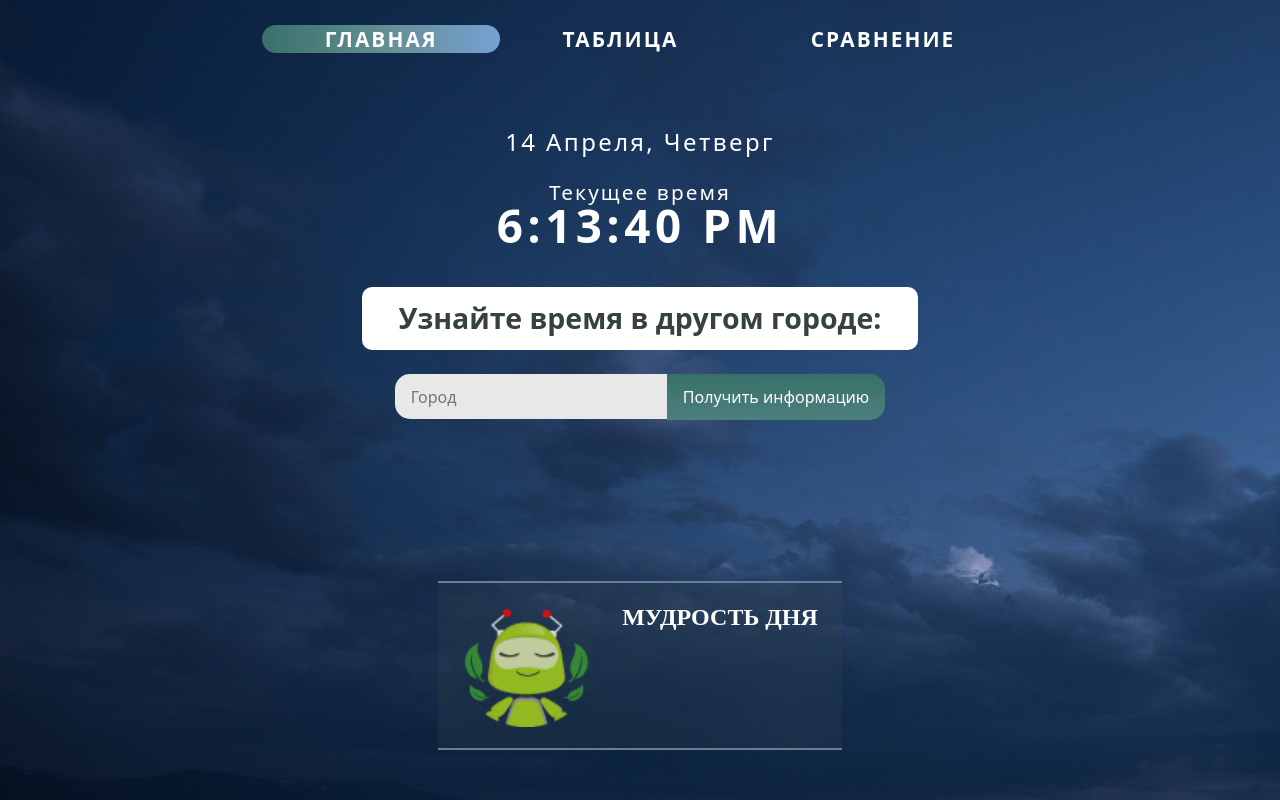
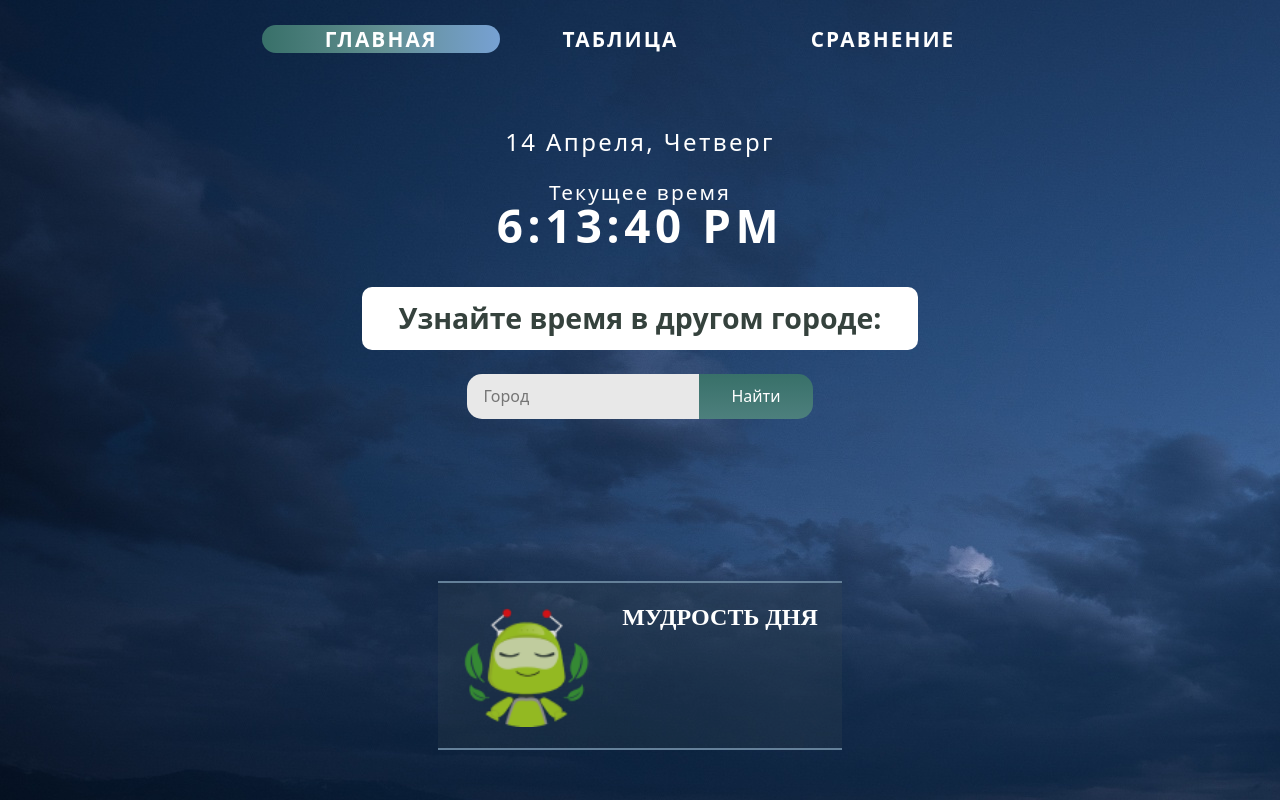
Before and after one commit to Tatyana97/ITgenio, a React (Create React App) app: page / in a window 1280 px wide. Built offline with nearby package versions, Linux system fonts and the light colour scheme; no server answers; a web font is replaced by a local one.

Commit message:
git push heroku master

```diff
--- a/src/Componets/MainPage/Main.css
+++ b/src/Componets/MainPage/Main.css
@@ -63,7 +63,7 @@ form.formTown {
 
 .formTown input[type="text"]{
     border-radius: 15px 0 0 15px;
-    width: 17em;
+    width: 14.5em;
     height: 2.8em;
     background: #e8e8e8;
     border: 00;
--- a/src/Componets/MainPage/components/Form.js
+++ b/src/Componets/MainPage/components/Form.js
@@ -5,6 +5,6 @@ import '../styles/form.css'
 export const Form = props => (
     <form className='formTown' onSubmit={props.weatherMethod}>
       <input type="text" name="city" placeholder="Город"/>
-      <button className='bott'>Получить информацию</button>
+      <button className='bott'>Найти</button>
     </form>
   )
--- a/src/Componets/MainPage/styles/form.css
+++ b/src/Componets/MainPage/styles/form.css
@@ -10,8 +10,8 @@
     background: linear-gradient(to bottom, #387069, #628f91) repeat scroll 0 0 / 100% 200% rgba(0, 0, 0, 0);
     transition: all 0.5s linear 0s;
     color: white;
-    height: 2.9em;
-    padding: 0em 1em;
+    height: 100%;
+    padding: 0em 2em;
     position: relative;
     border-radius: 0 15px 15px 0;
     border: none;
--- a/src/Componets/Сomparison/components/Table/CheckCondition.js
+++ b/src/Componets/Сomparison/components/Table/CheckCondition.js
@@ -77,5 +77,29 @@
 		 else if (number == "0-15"){
 			number = "09";
 		 }
+		 else if (number == "0-16"){
+			number = "08";
+		 }
+		 else if (number == "0-17"){
+			number = "07";
+		 }
+		 else if (number == "0-18"){
+			number = "06";
+		 }
+		 else if (number == "0-19"){
+			number = "05";
+		 }
+		 else if (number == "0-20"){
+			number = "04";
+		 }
+		 else if (number == "0-21"){
+			number = "03";
+		 }
+		 else if (number == "0-22"){
+			number = "02";
+		 }
+		 else if (number == "0-23"){
+			number = "01";
+		 }
 		 return number
 	};
--- a/src/Componets/Сomparison/components/Table/TableCityStyle.css
+++ b/src/Componets/Сomparison/components/Table/TableCityStyle.css
@@ -5,7 +5,7 @@ table.table {
 }
 
 table.table tbody {
-    border: 1px solid white;
+    border: 2px solid white;
     font-weight: bold;
     background: radial-gradient(circle, rgba(57,85,105,1) 0%, rgba(58,58,89,1) 44%, rgba(46,46,46,0.989233193277311) 100%);
     background-size: 400% 400%;
--- a/src/Componets/Сomparison/components/compare.css
+++ b/src/Componets/Сomparison/components/compare.css
@@ -37,6 +37,7 @@ input[type="text"] {
     padding-left: 10px;
 }
 
+
 @media (max-width: 600px) {
     .form_city {
         font-size: 1px;
```
